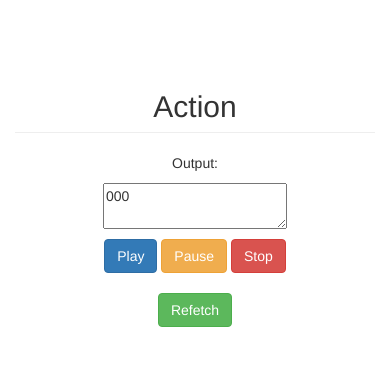
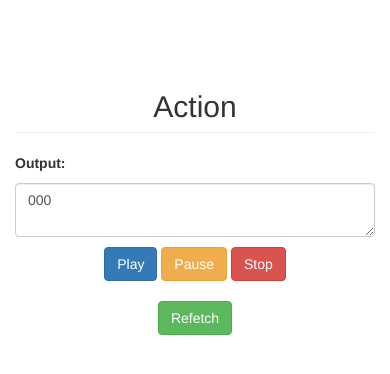
Before and after one commit to sarachan2012/flaskpididdy, a Flask app: template templates/play.html in a window 390 px wide. Shown: the top 374 px of the page. Run offline with Flask 2, Linux system fonts and the light colour scheme; the template is opened without the code that fills it: most values are stand-ins (such as "Sample title", 1, 10 or a date in 2020); some libraries are stand-ins or nearby versions.

Commit message:
desgin play.html

```diff
--- a/templates/play.html
+++ b/templates/play.html
@@ -11,10 +11,10 @@
     <div class="col-md-6 col-md-offset-3" style="text-align:center">
         <h2 class="page-header">Action</h2>
     </div>
-    <div class="col-md-6 col-md-offset-3" style="text-align: center;">
-        <p>Output:</p>
+    <div class="col-md-6 col-md-offset-3" style="width:100%;">
+        <p style="font-weight: bold;">Output:</p>
         <p>
-            <textarea name="output">{{ output.decode('utf-8') }}</textarea>
+            <textarea style="width:100%;" class="form-control" name="output">{{ output.decode('utf-8') }}</textarea>
         </p>
     </div>
     <div class="col-md-6 col-md-offset-3" style="text-align: center;">
```
